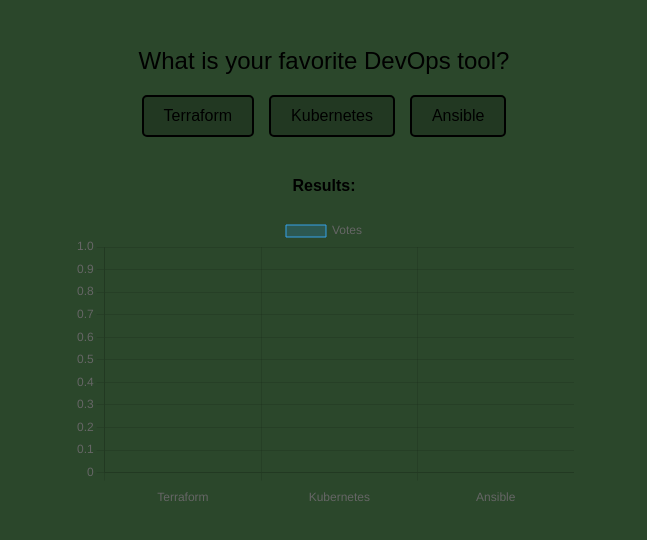
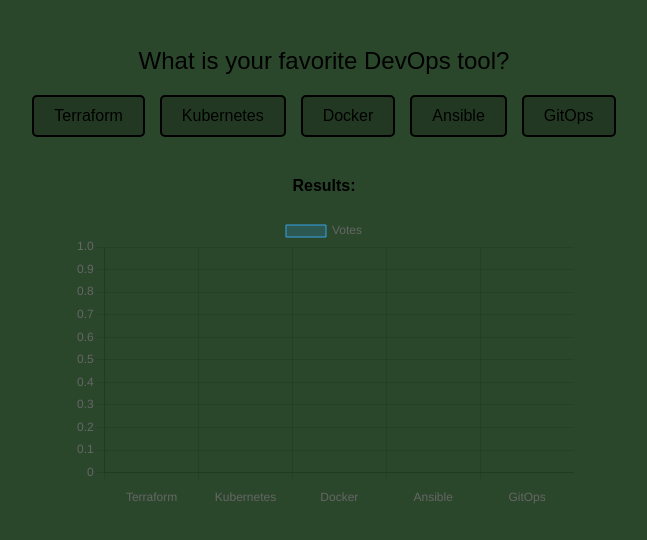
Before and after one commit to KadirvelA/ocp-1, a plain HTML site: page trivia-app/frontend/index.html in a window 1280 px wide. Shown: the part 60-600 px from the top of the page, without its empty margins (316-963 px from the left). Drawn offline with nearby package versions, Linux system fonts and the light colour scheme.

Commit message:
updated tools

```diff
--- a/trivia-app/frontend/index.html
+++ b/trivia-app/frontend/index.html
@@ -87,7 +87,7 @@
 
   <script>
     const votes = {};
-    const tools = ['Terraform', 'Kubernetes', 'Docker']; // Initial tools array
+    const tools = ['Terraform', 'Kubernetes', 'Docker'];
     const optionsDiv = document.getElementById('options');
 
     // Initialize the chart
@@ -98,7 +98,7 @@
         labels: tools,
         datasets: [{
           label: 'Votes',
-          data: new Array(tools.length).fill(0), // Initialize data array with 0 votes for each tool
+          data: new Array(tools.length).fill(0),
           backgroundColor: 'rgba(54, 162, 235, 0.2)',
           borderColor: 'rgba(54, 162, 235, 1)',
           borderWidth: 1
@@ -106,14 +106,14 @@
       },
       options: {
         responsive: true,
-        maintainAspectRatio: false, // Ensure responsiveness and better fit
+        maintainAspectRatio: false,
         scales: {
           y: {
             beginAtZero: true
           },
           x: {
             ticks: {
-              padding: 10 // Add padding between the chart and the x-axis labels
+              padding: 10
             }
           }
         }
@@ -122,7 +122,7 @@
 
     // Function to generate voting options
     function generateOptions() {
-      optionsDiv.innerHTML = ''; // Clear existing options
+      optionsDiv.innerHTML = '';
       tools.forEach(tool => {
         const optionDiv = document.createElement('div');
         optionDiv.className = 'option';
@@ -151,15 +151,15 @@
     function updateChart() {
       chart.data.labels = tools;
       chart.data.datasets[0].data = tools.map(tool => votes[tool] || 0);
-      chart.update(); // Refresh the chart
+      chart.update();
     }
 
     // Function to add a new tool
     function addTool(toolName) {
       if (!tools.includes(toolName)) {
         tools.push(toolName);
-        generateOptions(); // Regenerate options after adding tool
-        updateChart(); // Update chart after adding tool
+        generateOptions();
+        updateChart();
       }
     }
 
@@ -168,17 +168,17 @@
       const index = tools.indexOf(toolName);
       if (index !== -1) {
         tools.splice(index, 1);
-        generateOptions(); // Regenerate options after removing tool
-        updateChart(); // Update chart after removing tool
+        generateOptions();
+        updateChart();
       }
     }
 
-    // Initialize the app with existing tools
+
     generateOptions();
 
     // Example usage:
     addTool('Ansible');
-    removeTool('Docker');
+    addTool('GitOps')
     // addTool('Ansible'); // Add new tool
     // removeTool('Docker'); // Remove existing tool
   </script>
```
